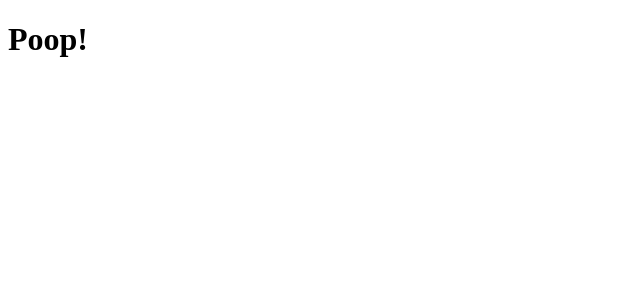
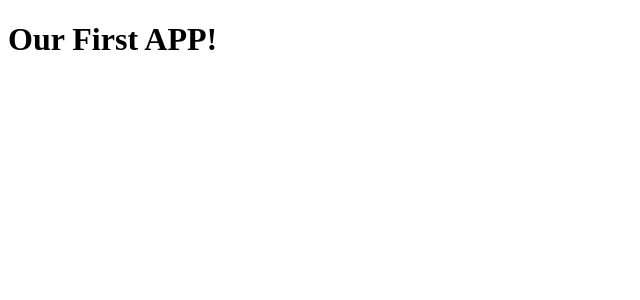
Before and after one commit to Juansolo457/mean-udemy, an Angular app: page / in a window 1280 px wide. Shown: the top 300 px of the page, without its empty margins (0-640 px from the left). Built offline with nearby package versions, Linux system fonts and the light colour scheme.

Commit message:
section 2 commit

```diff
--- a/angular.json
+++ b/angular.json
@@ -123,6 +123,10 @@
           }
         }
       }
-    }},
-  "defaultProject": "mean-udemy"
+    }
+  },
+  "defaultProject": "mean-udemy",
+  "cli": {
+    "analytics": false
+  }
 }
--- a/src/app/app.component.html
+++ b/src/app/app.component.html
@@ -1 +1 @@
-<h1>Poop!</h1>
+<h1>Our First APP!</h1>
```
